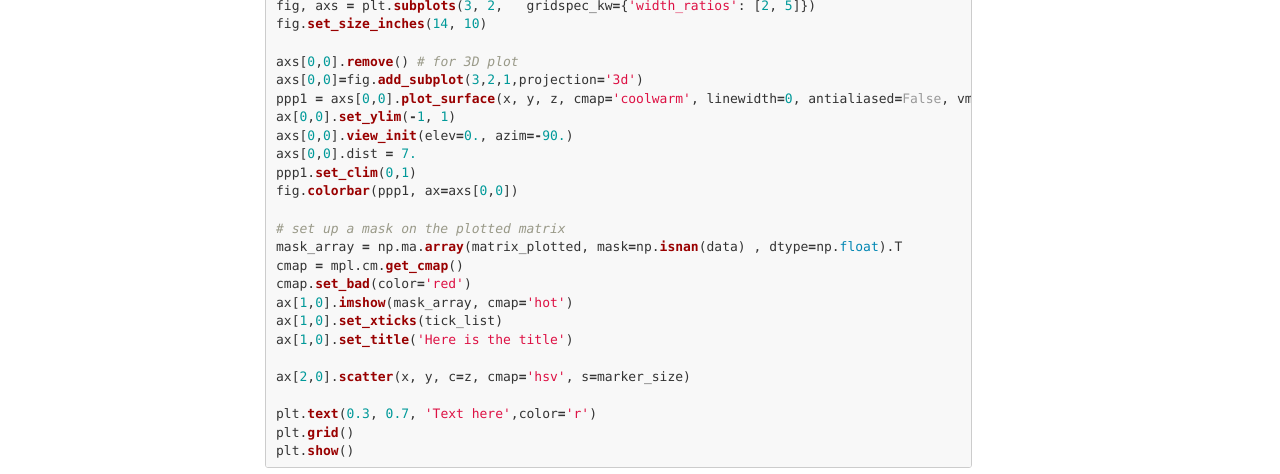
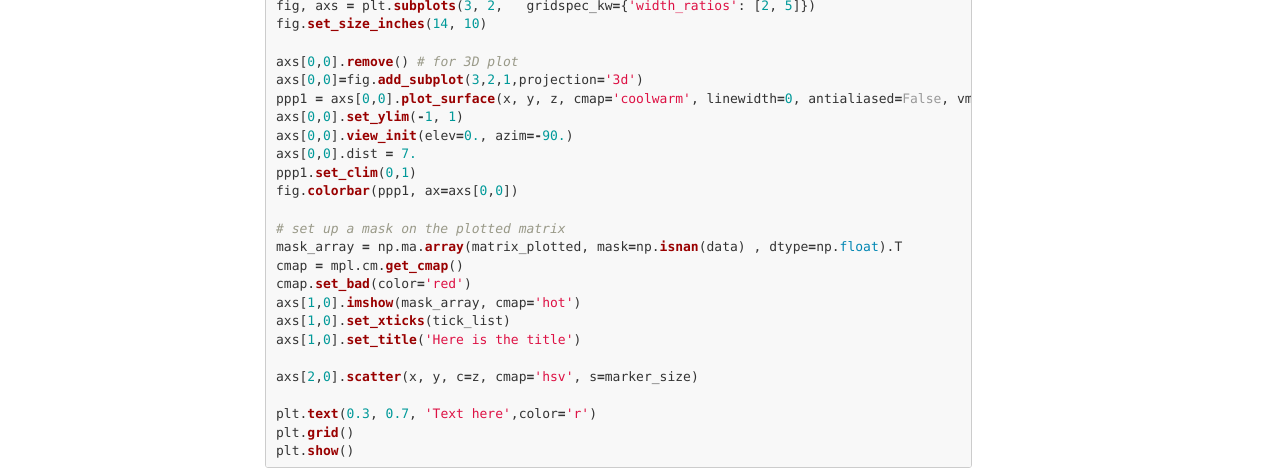
Before and after one commit to Bearxcave/Bearxcave.github.io, a Jekyll site: the page built from _posts/2021-03-01-cheatsheet-matplotlib.md, in a window 1280 px wide. Shown: the part 1113-1587 px from the top of the page. Built offline with Jekyll 4.4.1, drawn with Linux system fonts in a browser that asks for light colours; nearby versions of some CDN libraries; comment, search, counter and statistics services are not loaded.

Commit message:
Update 2021-03-01-cheatsheet-matplotlib.md

```diff
--- a/_posts/2021-03-01-cheatsheet-matplotlib.md
+++ b/_posts/2021-03-01-cheatsheet-matplotlib.md
@@ -43,7 +43,7 @@ axs[0,0].remove() # for 3D plot
 
 axs[0,0]=fig.add_subplot(3,2,1,projection='3d')
 ppp1 = axs[0,0].plot_surface(x, y, z, cmap='coolwarm', linewidth=0, antialiased=False, vmin = -1, vmax = 1)
-ax[0,0].set_ylim(-1, 1)
+axs[0,0].set_ylim(-1, 1)
 axs[0,0].view_init(elev=0., azim=-90.)
 axs[0,0].dist = 7.
 ppp1.set_clim(0,1)
@@ -54,11 +54,11 @@ fig.colorbar(ppp1, ax=axs[0,0])
 mask_array = np.ma.array(matrix_plotted, mask=np.isnan(data) , dtype=np.float).T
 cmap = mpl.cm.get_cmap()
 cmap.set_bad(color='red')
-ax[1,0].imshow(mask_array, cmap='hot')
-ax[1,0].set_xticks(tick_list)
-ax[1,0].set_title('Here is the title')
+axs[1,0].imshow(mask_array, cmap='hot')
+axs[1,0].set_xticks(tick_list)
+axs[1,0].set_title('Here is the title')
 
-ax[2,0].scatter(x, y, c=z, cmap='hsv', s=marker_size)
+axs[2,0].scatter(x, y, c=z, cmap='hsv', s=marker_size)
 
 plt.text(0.3, 0.7, 'Text here',color='r')
 plt.grid()
```
